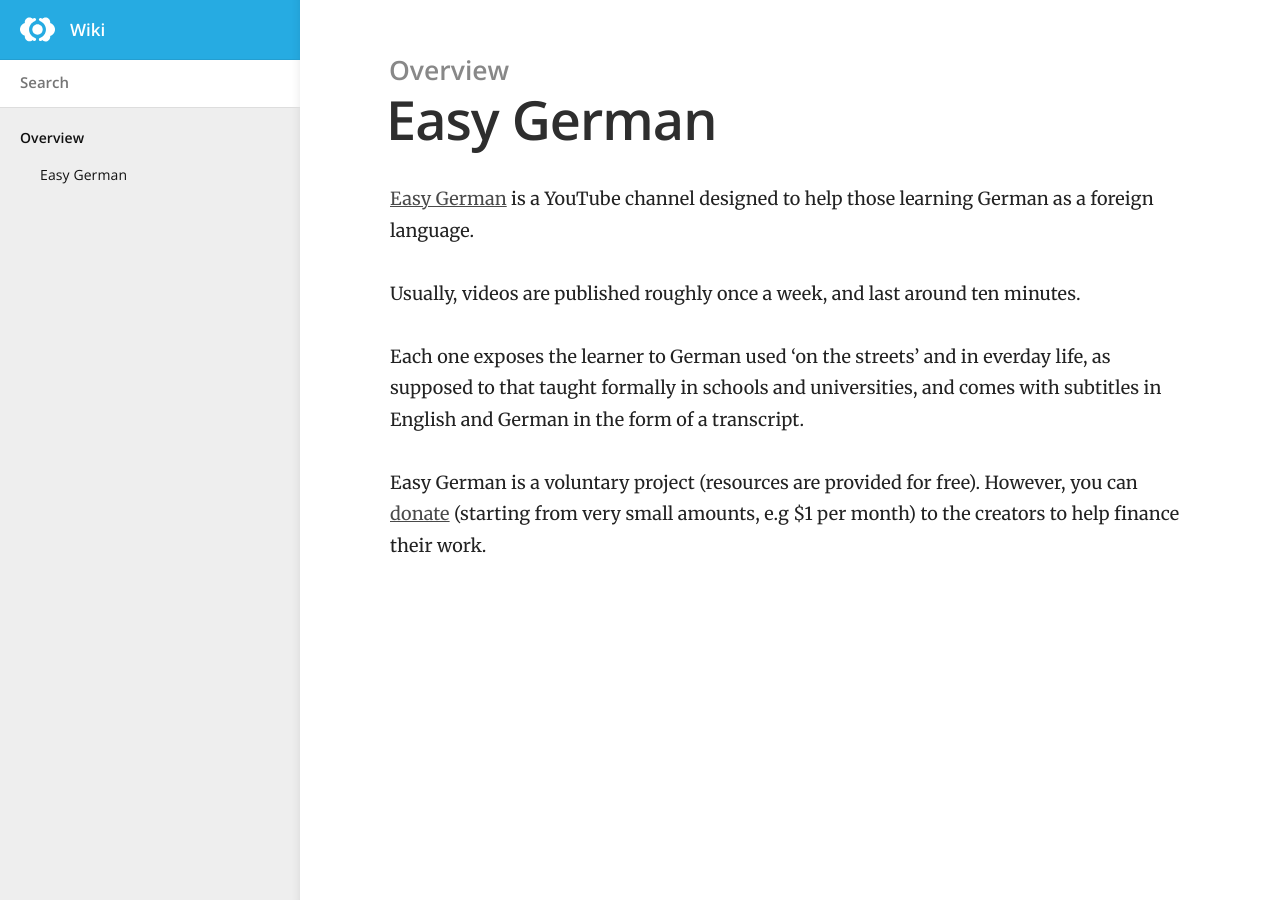
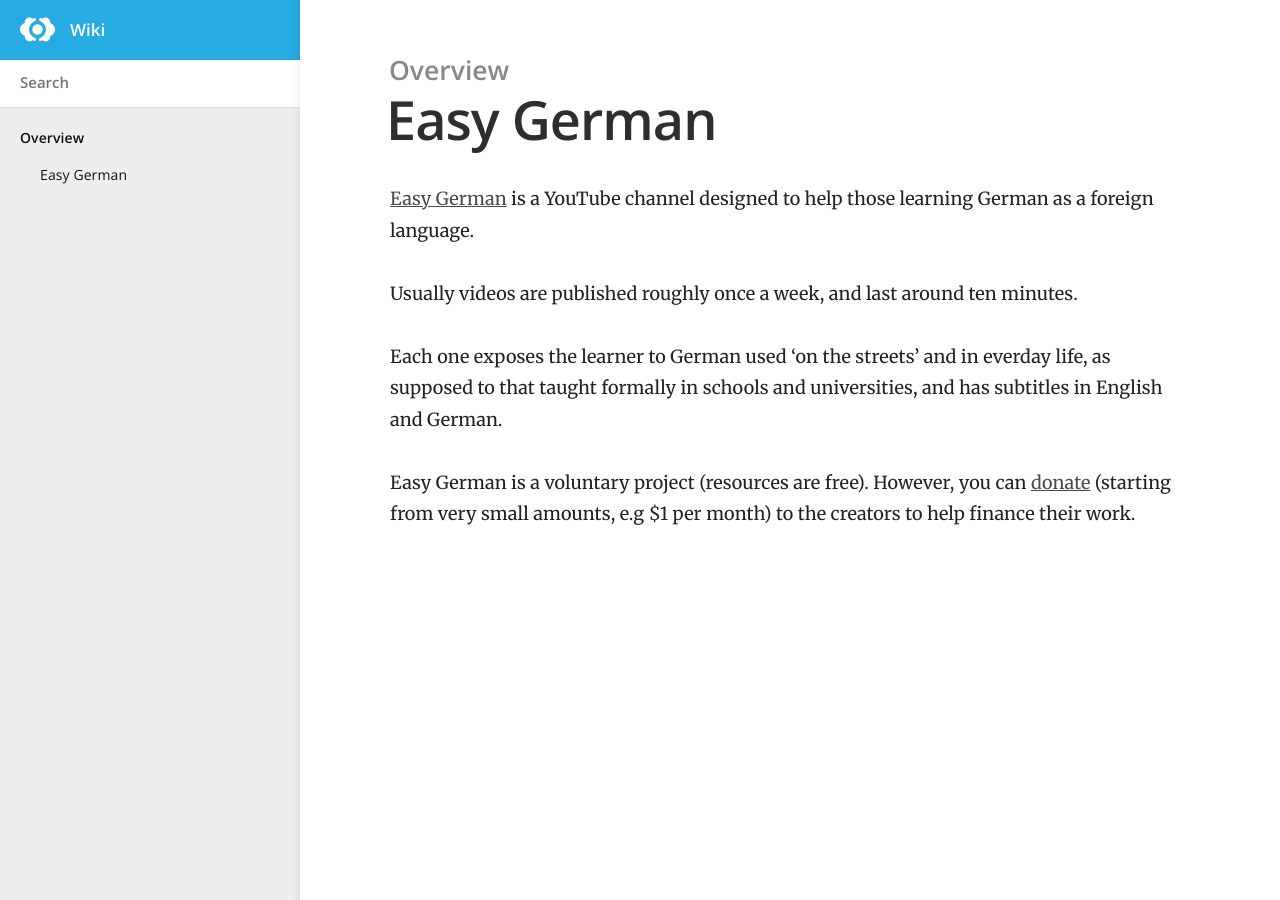
Before and after one commit to family-guy/easy-german-wiki, a Jekyll site: the page built from _overview/easy-german.md, in a window 1280 px wide. Built offline with Jekyll 4.4.1, drawn with Linux system fonts in a browser that asks for light colours.

Commit message:
Update blurb

```diff
--- a/_overview/easy-german.md
+++ b/_overview/easy-german.md
@@ -6,8 +6,8 @@ permalink: /
 
 [Easy German]("http://easygerman.org/") is a YouTube channel designed to help those learning German as a foreign language.
 
-Usually, videos are published roughly once a week, and last around ten minutes.
+Usually videos are published roughly once a week, and last around ten minutes.
 
-Each one exposes the learner to German used 'on the streets' and in everday life, as supposed to that taught formally in schools and universities, and comes with subtitles in English and German in the form of a transcript.
+Each one exposes the learner to German used 'on the streets' and in everday life, as supposed to that taught formally in schools and universities, and has subtitles in English and German.
 
-Easy German is a voluntary project (resources are provided for free). However, you can [donate]("https://www.patreon.com/easygerman") (starting from very small amounts, e.g $1 per month) to the creators to help finance their work.
+Easy German is a voluntary project (resources are free). However, you can [donate]("https://www.patreon.com/easygerman") (starting from very small amounts, e.g $1 per month) to the creators to help finance their work.
```
